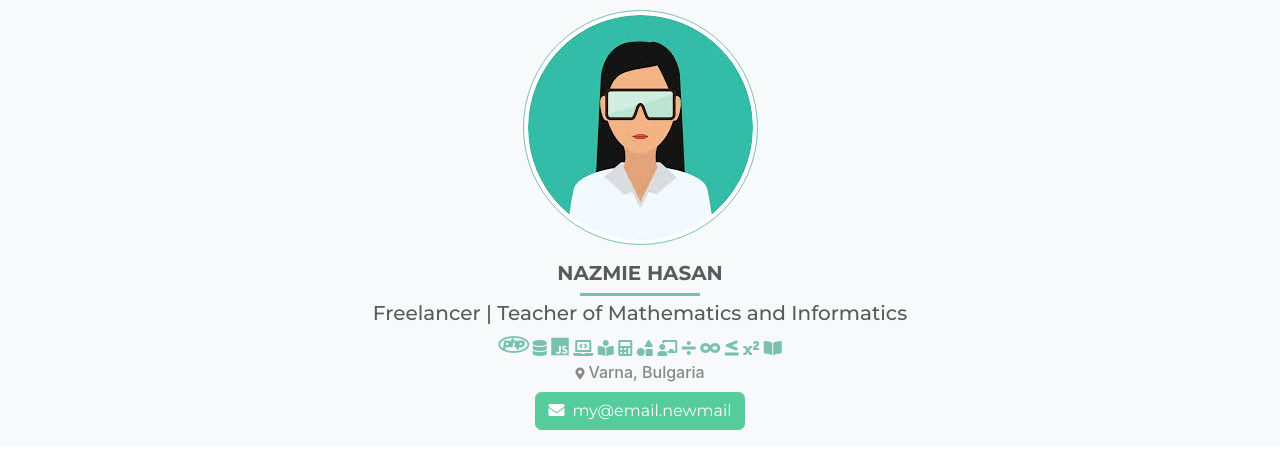
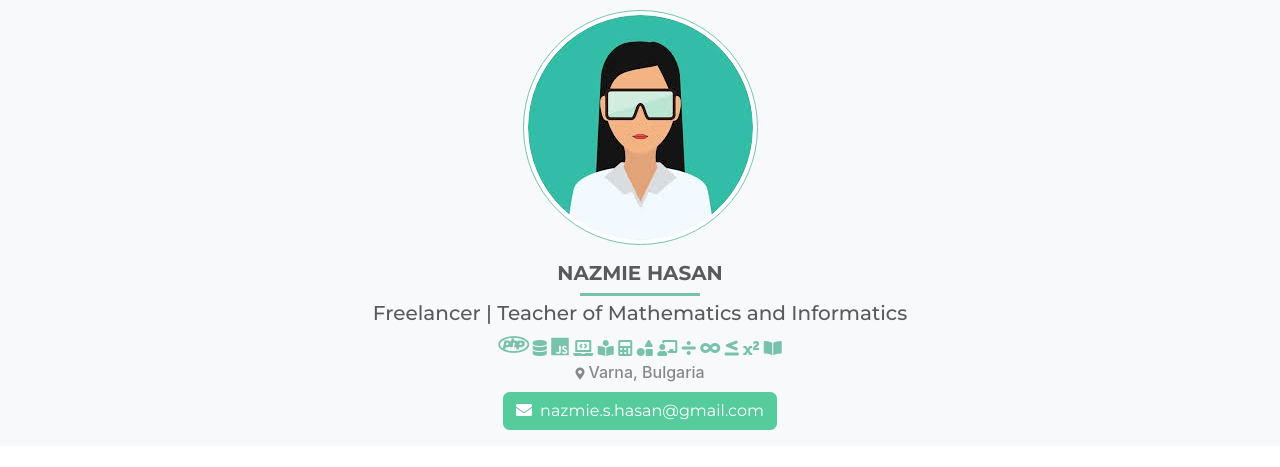
Before and after one commit to NazmieHasan/portfolio.github.io, a plain HTML site: page index.html in a window 1280 px wide. Shown: the part 62-529 px from the top of the page. Drawn offline with nearby package versions, Linux system fonts and the light colour scheme.

Commit message:
add email

```diff
--- a/index.html
+++ b/index.html
@@ -77,7 +77,7 @@
         <i class="fas fa-book-open"></i>
     </p>
     <p class="p m-0" style="font-weight: 500;"><i class="fa fa-map-marker-alt mr-1" aria-hidden="true" style="font-size: 12px;"></i>Varna, Bulgaria</p>
-    <button type="button" class="btn btn-success mt-2"><a href="#" style="color: #ffffff;"><i class="fas fa-envelope mr-2"></i>my@email.newmail</a></button>
+    <button type="button" class="btn btn-success mt-2"><a href="mailto:nazmie.s.hasan@gmail.com" style="color: #ffffff;"><i class="fas fa-envelope mr-2"></i>nazmie.s.hasan@gmail.com</a></button>
 </header>
 <main>
     <section id="certificates" class="container text-center">
@@ -388,7 +388,7 @@
         <hr>
         <h5><a href="https://github.com/NazmieHasan" target=_blank><i class="fab fa-github mr-2"></i>NazmieHasan</a></h5>
         <hr>
-        <button type="button" class="btn btn-success"><a href="#" style="color: #ffffff;"><i class="fas fa-envelope mr-2"></i>my@email.newmail</a></button>
+        <button type="button" class="btn btn-success"><a href="mailto:nazmie.s.hasan@gmail.com" style="color: #ffffff;"><i class="fas fa-envelope mr-2"></i>nazmie.s.hasan@gmail.com</a></button>
         <hr>
         <h5 style="color: #78c2ad"><i class="fa fa-map-marker-alt mr-2" aria-hidden="true"></i>Varna, Bulgaria</h5>
         <hr>
```
